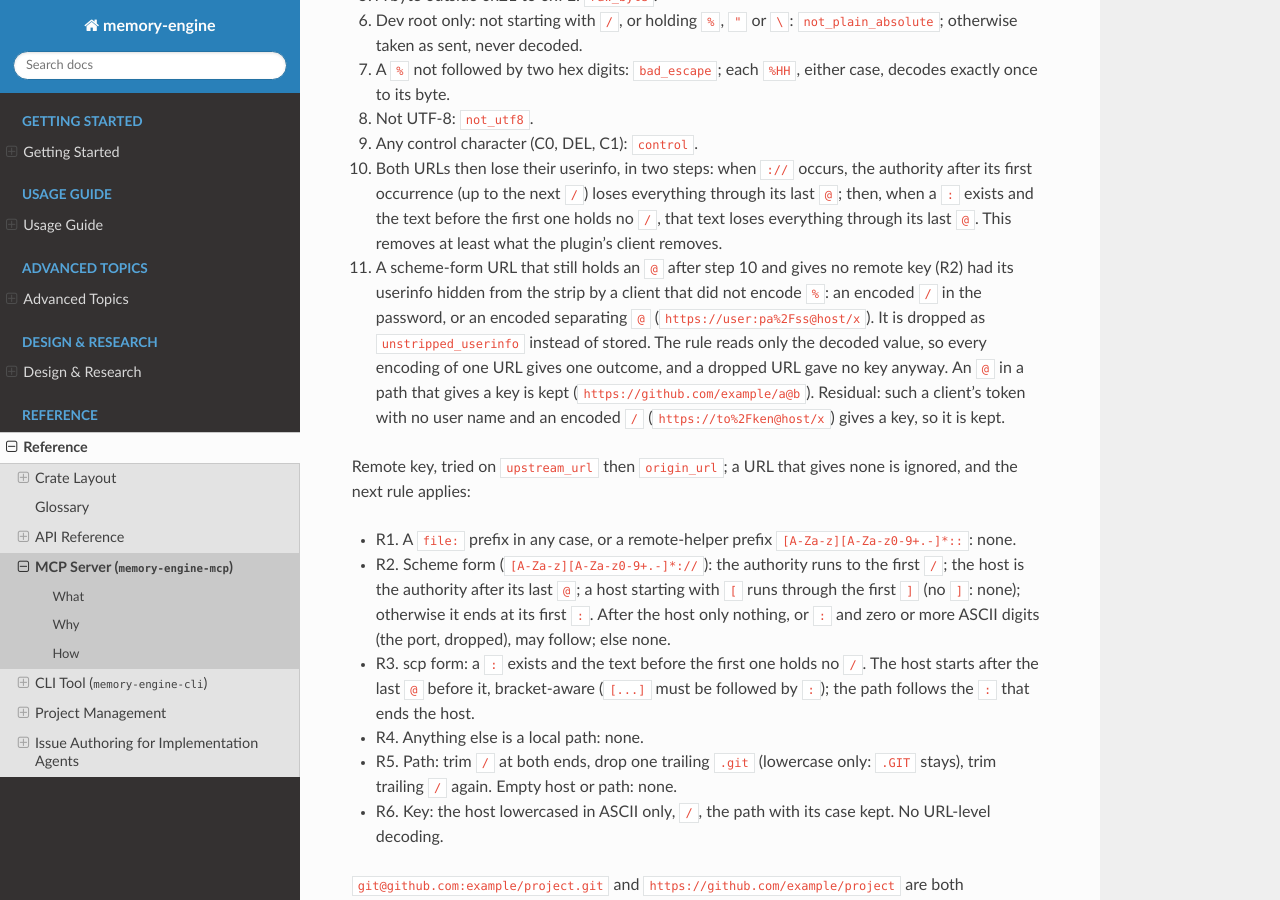
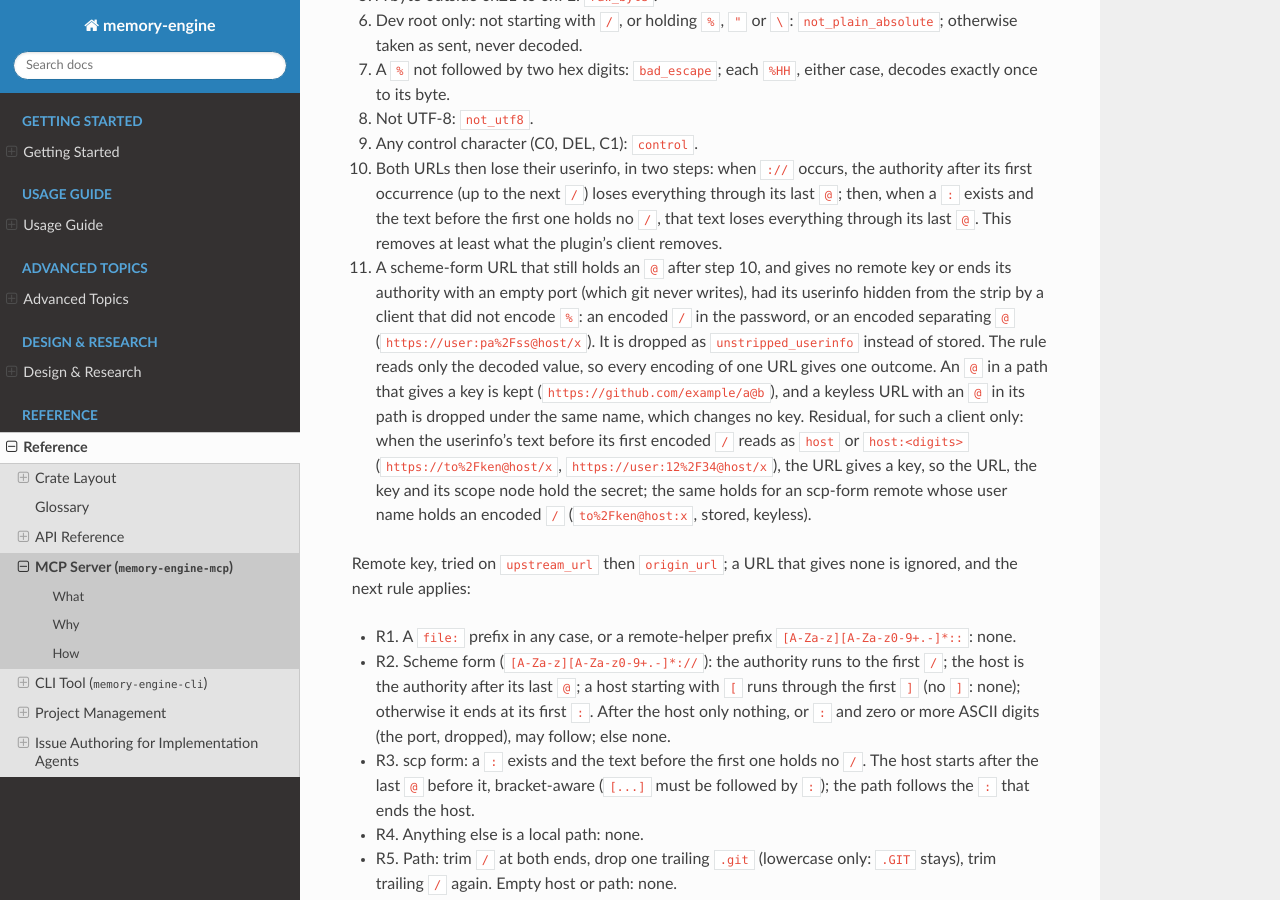
Before and after one commit to dutiona/memory-engine, a Sphinx documentation site: the page built from docs/reference/mcp-server.md, in a window 1280 px wide and 900 px high, scrolled down 5468 px. Built offline with Sphinx 7.4.7 and the Read the Docs theme 3.1.0, drawn with Linux system fonts in a browser that asks for light colours; pages that are not in the unit, such as notebooks, are missing from menus; some of the changed text lies outside the part shown.

Commit message:
docs(mcp): name rule 11's residuals in full
The residual covers any userinfo whose text before its first encoded /
reads as a host, and scp-form user names; in it the key and its scope
node hold the secret too.

````diff
--- a/docs/reference/mcp-server.md
+++ b/docs/reference/mcp-server.md
@@ -203,12 +203,15 @@ Decoding, per header (`ME-Project-Root` → `root`, `-Dev-Root` → `dev_root`,
     the next `/`) loses everything through its last `@`; then, when a `:` exists and the text before the first one
     holds no `/`, that text loses everything through its last `@`. This removes at least what the plugin's client
     removes.
-11. A scheme-form URL that still holds an `@` after step 10 and gives no remote key (R2) had its userinfo hidden from
-    the strip by a client that did not encode `%`: an encoded `/` in the password, or an encoded separating `@`
-    (`https://user:pa%2Fss@host/x`). It is dropped as `unstripped_userinfo` instead of stored. The rule reads only the
-    decoded value, so every encoding of one URL gives one outcome, and a dropped URL gave no key anyway. An `@` in a
-    path that gives a key is kept (`https://github.com/example/a@b`). Residual: such a client's token with no user
-    name and an encoded `/` (`https://to%2Fken@host/x`) gives a key, so it is kept.
+11. A scheme-form URL that still holds an `@` after step 10, and gives no remote key or ends its authority with an empty
+    port (which git never writes), had its userinfo hidden from the strip by a client that did not encode `%`: an
+    encoded `/` in the password, or an encoded separating `@` (`https://user:pa%2Fss@host/x`). It is dropped as
+    `unstripped_userinfo` instead of stored. The rule reads only the decoded value, so every encoding of one URL gives
+    one outcome. An `@` in a path that gives a key is kept (`https://github.com/example/a@b`), and a keyless URL with an
+    `@` in its path is dropped under the same name, which changes no key. Residual, for such a client only: when the
+    userinfo's text before its first encoded `/` reads as `host` or `host:<digits>` (`https://to%2Fken@host/x`,
+    `https://user:12%2F34@host/x`), the URL gives a key, so the URL, the key and its scope node hold the secret; the
+    same holds for an scp-form remote whose user name holds an encoded `/` (`to%2Fken@host:x`, stored, keyless).
 
 Remote key, tried on `upstream_url` then `origin_url`; a URL that gives none is ignored, and the next rule applies:
 
@@ -330,9 +333,9 @@ machine and `project`, the request's facts as decoded with the dropped ones, the
 ```
 
 `recall` adds `fact_ids`; `remember` adds `level`; `set_level` adds `fact_ids`, `level`, `from` and `to`; a failure adds
-`error` instead: the message as answered, with the userinfo of every URL it quotes removed, in the scheme form (the
-authority runs to the next `/`, across spaces) and in the scp form (per space-delimited token, so an scp user name
-holding a space keeps its first part). A `set_level` record is a move only when it carries `from` and `to`, which is what re-filing replays.
+`error` instead: the message as answered, with the userinfo of every URL it quotes removed: in the scheme form (the
+authority runs to the next `/`, across spaces, and a URL that rule 11 would drop loses everything through its last
+`@`) and in the scp form (per space-delimited token, so an scp user name holding a space keeps its first part). A `set_level` record is a move only when it carries `from` and `to`, which is what re-filing replays.
 `remember`'s content is stored as the memory, as written: redacting it is #1024's.
 Records sit under the calling machine's bucket, except a valid `remember`'s, which sits under the Home it wrote to.
 
````
